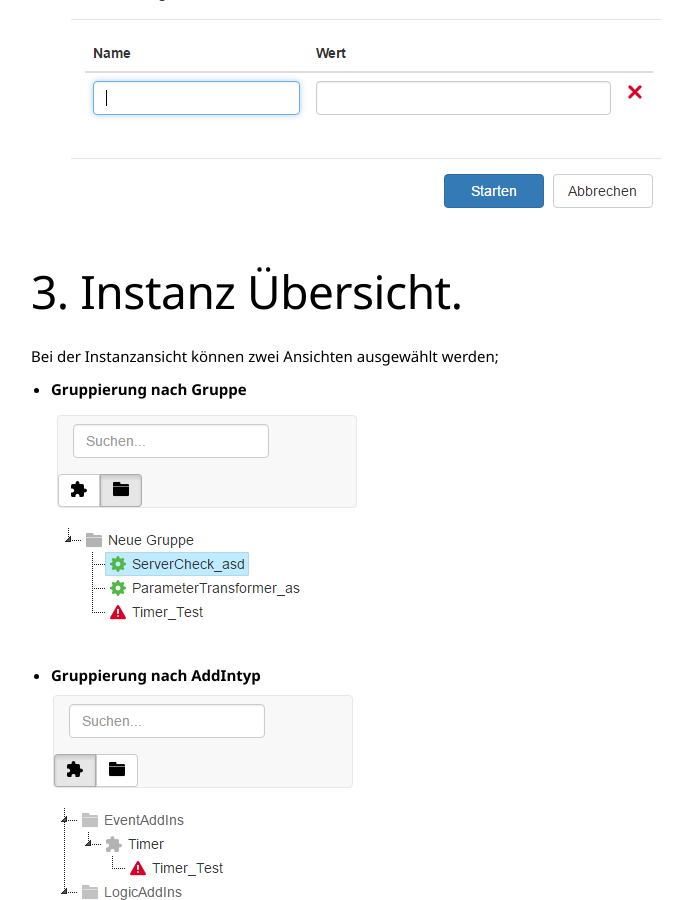
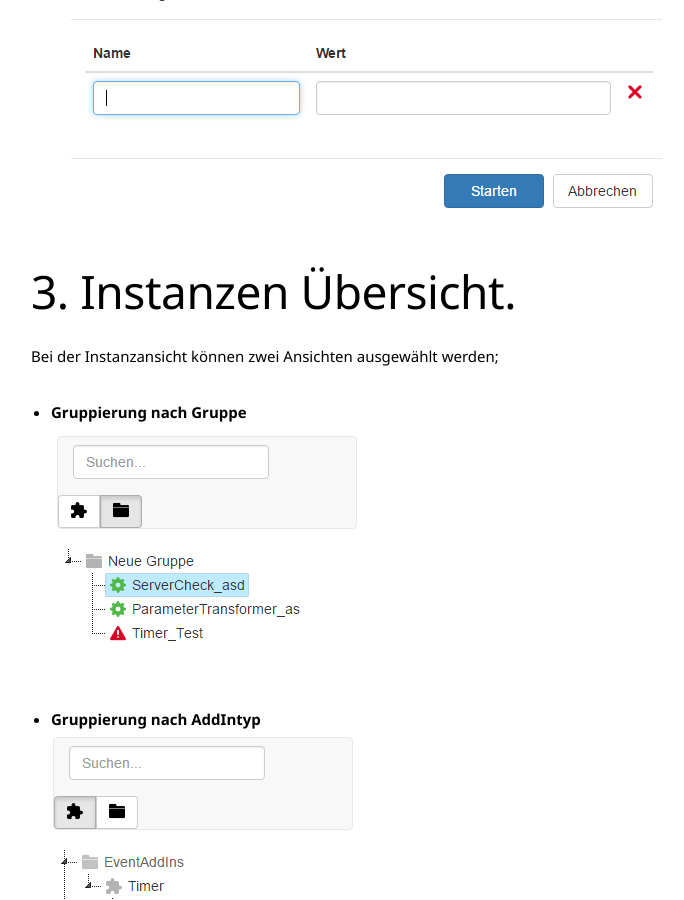
Before and after one commit to primesoft-group/oneconnexx-docs, a Jekyll site: the page built from _pages/webclient/de/konfiguration.md, in a window 1280 px wide and 900 px high, scrolled down 3518 px. Shown: the whole window, without its empty margins (43-727 px from the left). Built offline with Jekyll 4.4.1, drawn with Linux system fonts in a browser that asks for light colours; nearby versions of some CDN libraries; some web fonts are replaced.

Commit message:
Arbeit an Konfigurationsseite

```diff
--- a/_pages/webclient/de/konfiguration.md
+++ b/_pages/webclient/de/konfiguration.md
@@ -66,9 +66,11 @@ Die Konfigurationsseite bietet ein Übersicht über alle konfigurierten Addin In
 	<br /><br />
 	![X]({{ site.baseurl }}/assets/content-images/webclient/de/startlogicwithparams.png "Logik Starten mit Parametern")
 
-## 3. Instanz Übersicht.
+## 3. Instanzen Übersicht.
   Bei der Instanzansicht können zwei Ansichten ausgewählt werden;
+
   * __Gruppierung nach Gruppe__
   ![X]({{ site.baseurl}}/assets/content-images/webclient/de/instancegroupbygroup.png "Grupieren nach Gruppen")
+
   * __Gruppierung nach AddIntyp__
   ![X]({{ site.baseurl}}/assets/content-images/webclient/de/groupbyaddintype.png "Gupieren nach AddIntype")
```
